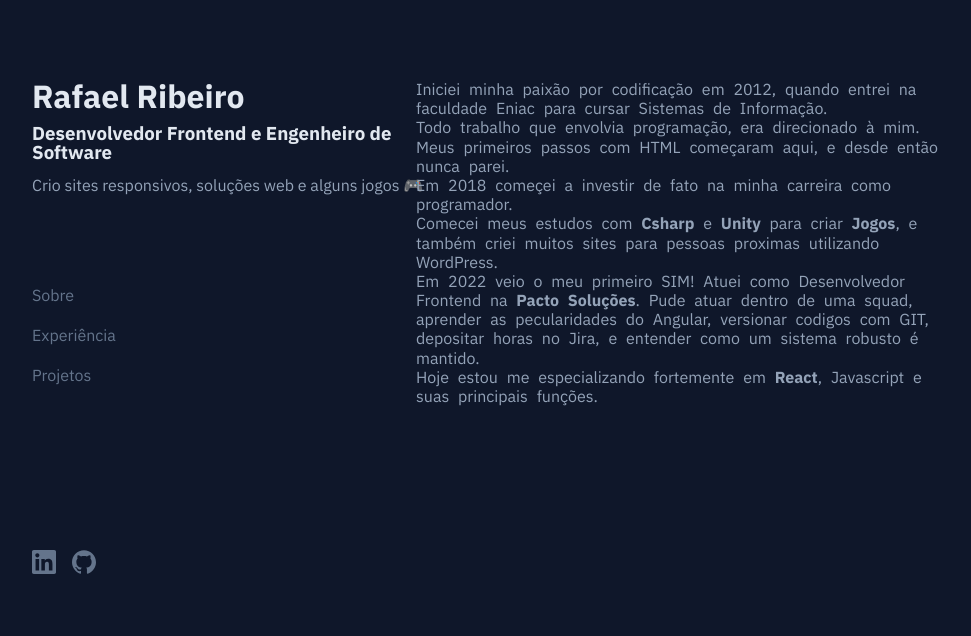
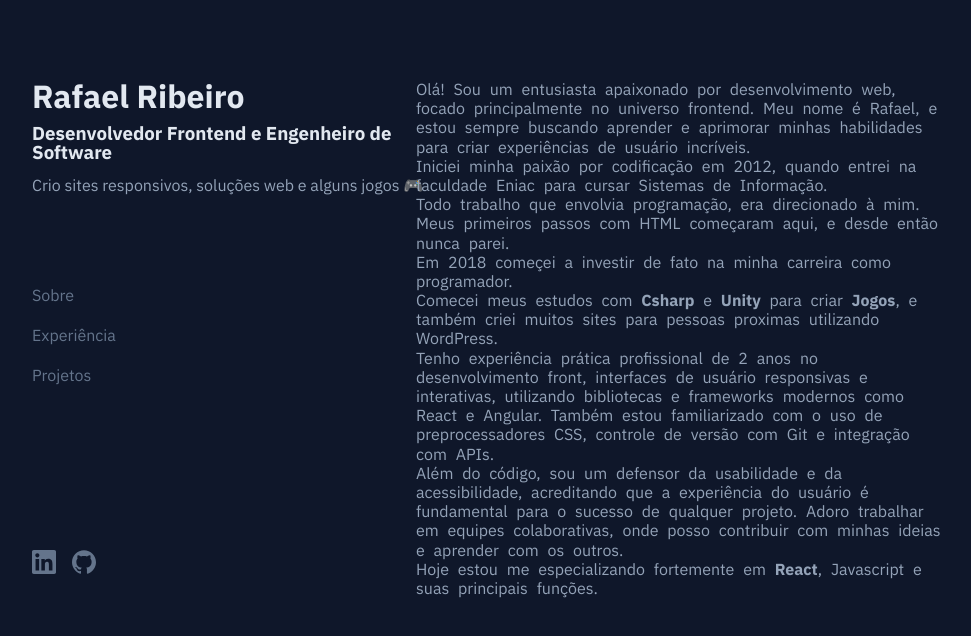
Before and after one commit to RafahOlive/portfolio, a React (Vite) app: page / in a window 1280 px wide. Both pictures are taken after a click on the button "Sobre". Shown: the top 636 px of the page, without its empty margins (224-1195 px from the left). Built offline with nearby package versions, Linux system fonts and the light colour scheme.

Commit message:
Editado texto About me

```diff
--- a/src/pages/About/index.tsx
+++ b/src/pages/About/index.tsx
@@ -4,16 +4,26 @@ export function About() {
   return (
     <>
       <Paragraph>
+        Olá! Sou um entusiasta apaixonado por desenvolvimento web, focado
+        principalmente no universo frontend. Meu nome é Rafael, e estou sempre
+        buscando aprender e aprimorar minhas habilidades para criar experiências
+        de usuário incríveis.
+      </Paragraph>
+
+      <Paragraph>
         Iniciei minha paixão por codificação em 2012, quando entrei na faculdade
         Eniac para cursar Sistemas de Informação.
       </Paragraph>
+
       <Paragraph>
         Todo trabalho que envolvia programação, era direcionado à mim. Meus
         primeiros passos com HTML começaram aqui, e desde então nunca parei.
       </Paragraph>
+
       <Paragraph>
         Em 2018 começei a investir de fato na minha carreira como programador.
       </Paragraph>
+
       <Paragraph>
         Comecei meus estudos com <b>Csharp</b> e <b>Unity</b> para criar{" "}
         <a href="https://rafones12.itch.io/" target="_blank">
@@ -22,12 +32,22 @@ export function About() {
         , e também criei muitos sites para pessoas proximas utilizando
         WordPress.
       </Paragraph>
+
       <Paragraph>
-        Em 2022 veio o meu primeiro SIM! Atuei como Desenvolvedor Frontend na{" "}
-        <b>Pacto Soluções</b>. Pude atuar dentro de uma squad, aprender as
-        pecularidades do Angular, versionar codigos com GIT, depositar horas no
-        Jira, e entender como um sistema robusto é mantido.
+        Tenho experiência prática profissional de 2 anos no desenvolvimento
+        front, interfaces de usuário responsivas e interativas, utilizando
+        bibliotecas e frameworks modernos como React e Angular. Também estou
+        familiarizado com o uso de preprocessadores CSS, controle de versão com
+        Git e integração com APIs.
       </Paragraph>
+
+      <Paragraph>
+        Além do código, sou um defensor da usabilidade e da acessibilidade,
+        acreditando que a experiência do usuário é fundamental para o sucesso de
+        qualquer projeto. Adoro trabalhar em equipes colaborativas, onde posso
+        contribuir com minhas ideias e aprender com os outros.
+      </Paragraph>
+
       <Paragraph>
         Hoje estou me especializando fortemente em <b>React</b>, Javascript e
         suas principais funções.
```
